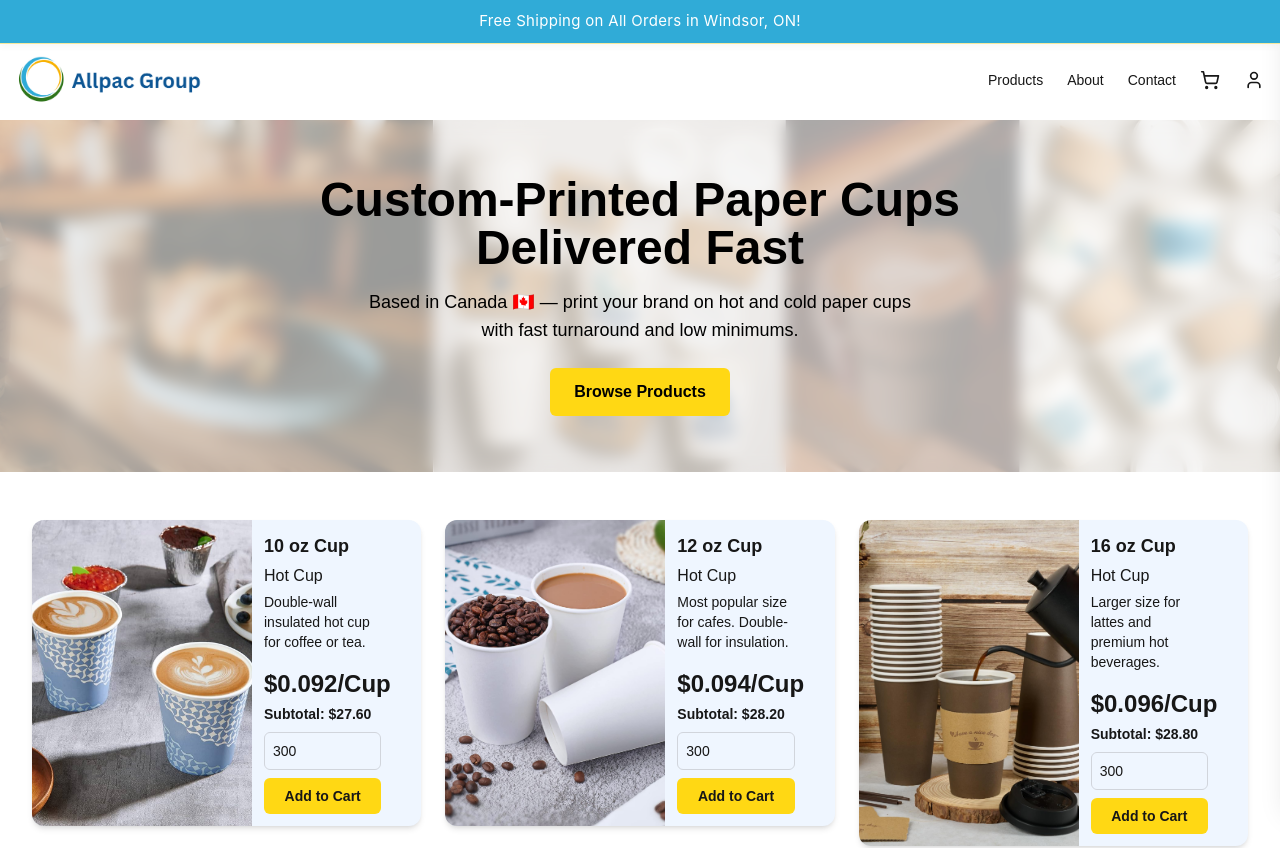
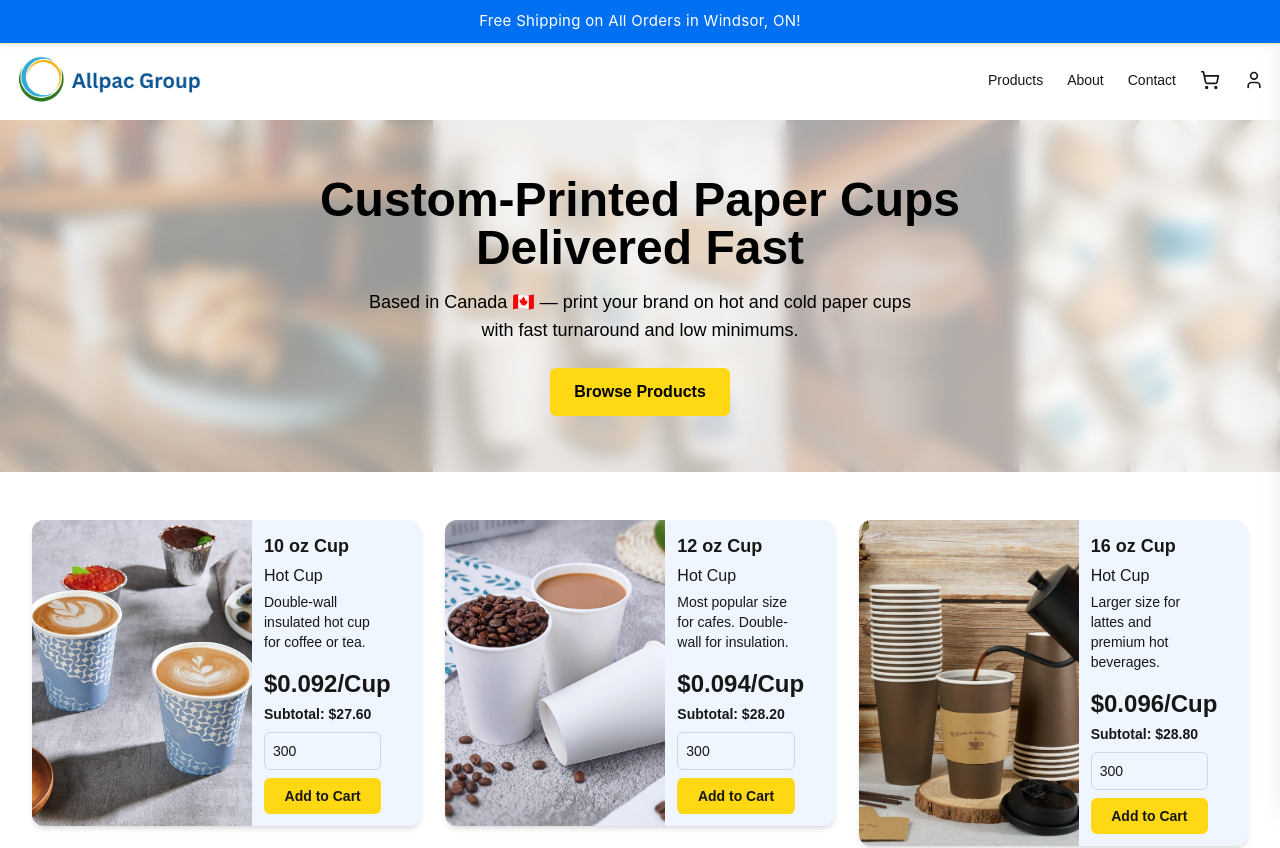
Before and after one commit to Emadedin1/allpacstore, a Next.js app in the folder frontend/: page / in a window 1280 px wide. Shown: the top 848 px of the page. Built offline with nearby package versions, Linux system fonts and the light colour scheme.

Commit message:
Update SiteBanner.jsx

```diff
--- a/frontend/src/components/SiteBanner.jsx
+++ b/frontend/src/components/SiteBanner.jsx
@@ -32,7 +32,7 @@ export default function SiteBanner() {
         top: show ? 0 : -48,
         left: 0,
         zIndex: 9999,
-        background: '#30ABD7',
+        background: '#0070F3',
         color: '#ffffff',
         padding: '10px 0',
         textAlign: 'center',
```
